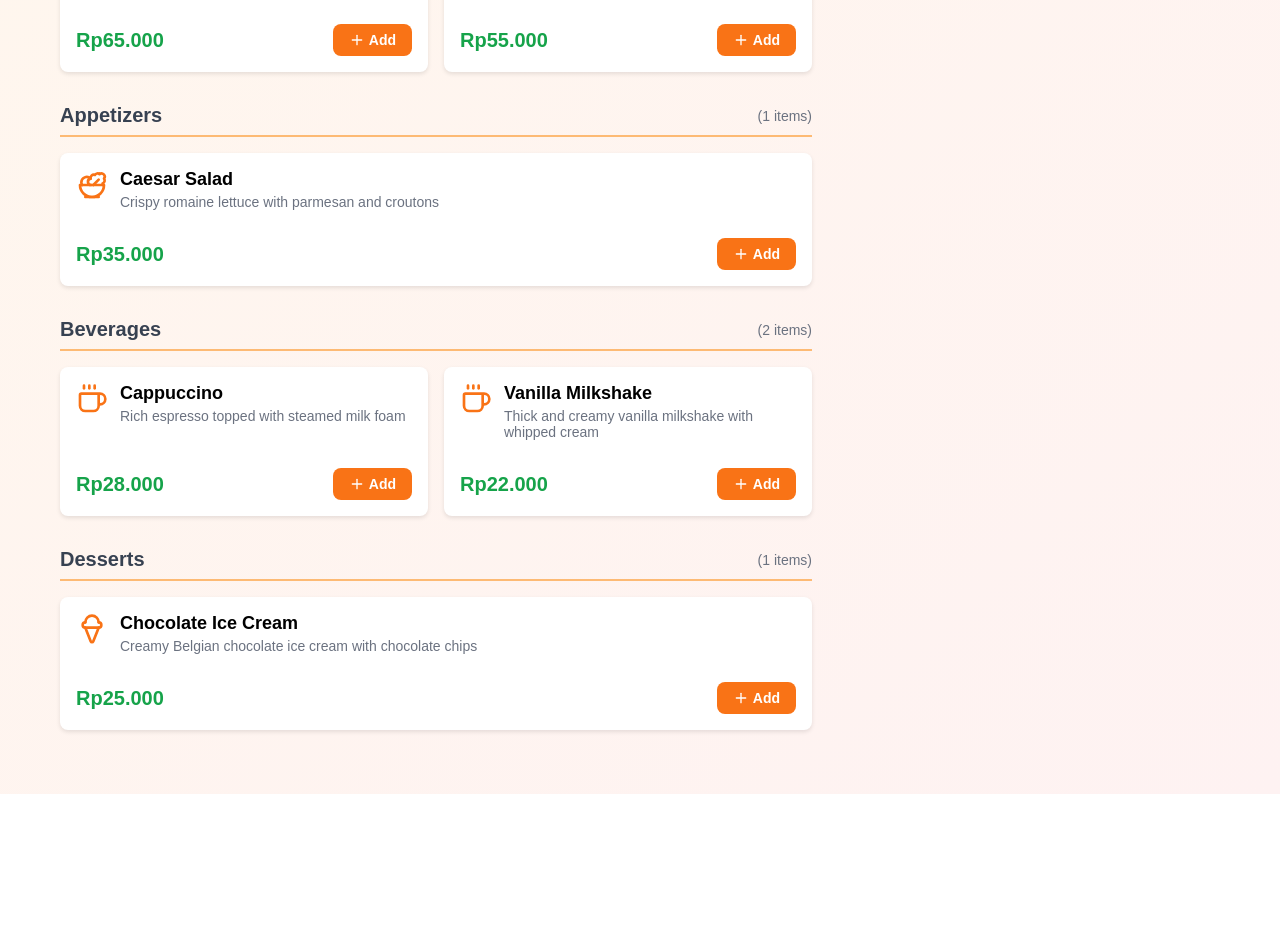
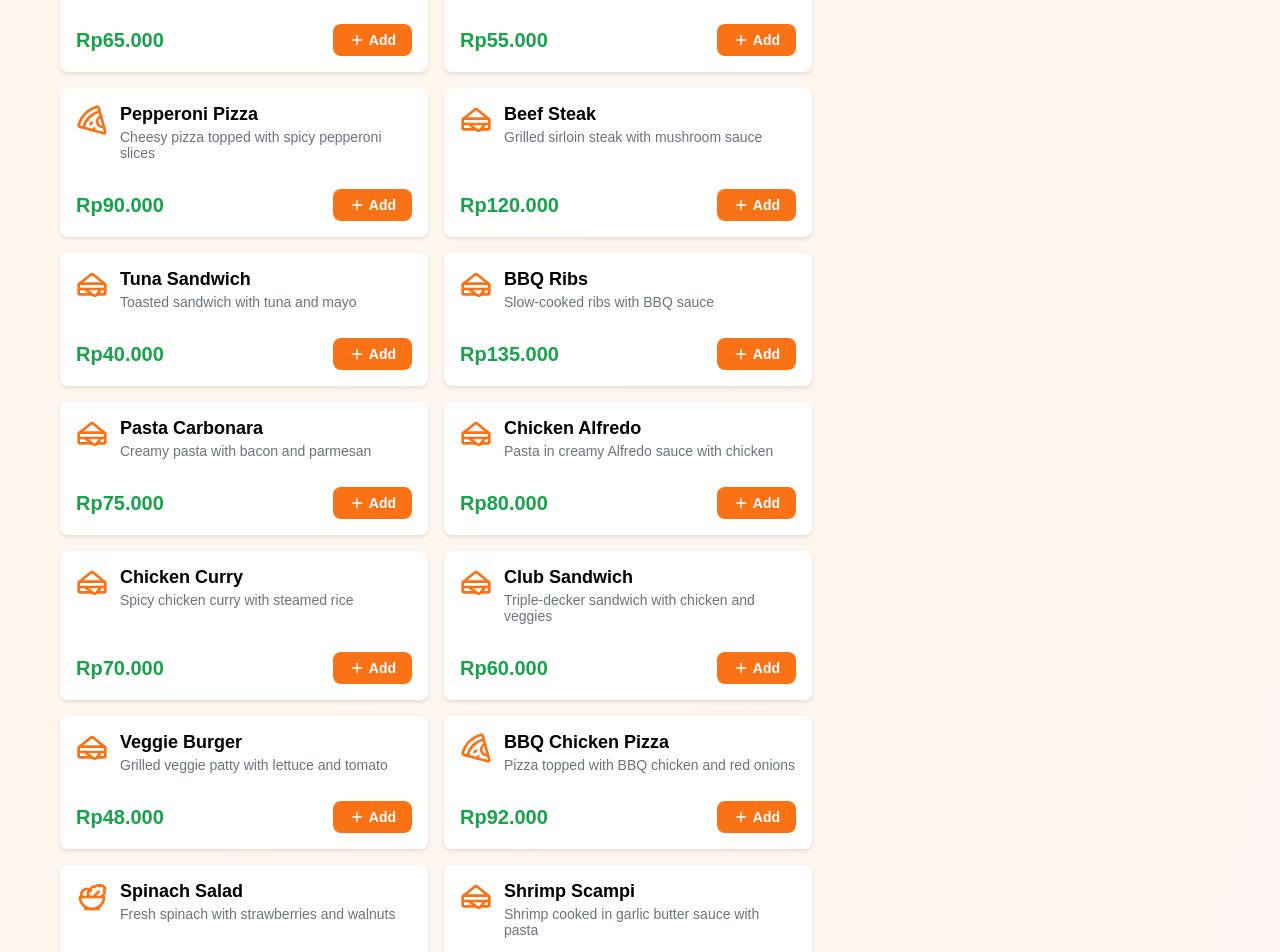
Before and after one commit to Bonaaaa/quickbite-express, a React (Create React App) app: page / in a window 1280 px wide. Shown: the part 460-1412 px from the top of the page. Before the commit the page ends 1254 px from the top, so only its background shows below. Built offline with nearby package versions, Linux system fonts and the light colour scheme.

Commit message:
Update menuData.js

```diff
--- a/src/data/menuData.js
+++ b/src/data/menuData.js
@@ -20,25 +20,25 @@ import { Coffee, Pizza, Salad, IceCream, Sandwich } from 'lucide-react';
 
 export const menuItems = [
   {
-    id: 1, // Primary key untuk cart state management
+    id: 1,
     name: "Classic Burger",
-    category: "Main Course", // Kategori untuk grouping di UI
-    price: 45000, // Number format untuk calculations
+    category: "Main Course",
+    price: 45000,
     description: "Juicy beef patty with lettuce, tomato, and special sauce",
-    icon: <Sandwich size={32} /> // React component untuk consistent icon sizing
+    icon: <Sandwich size={32} />
   },
   {
     id: 2,
     name: "Margherita Pizza",
     category: "Main Course",
-    price: 85000, // Highest price item
+    price: 85000,
     description: "Traditional Italian pizza with fresh mozzarella and basil",
     icon: <Pizza size={32} />
   },
   {
     id: 3,
     name: "Caesar Salad",
-    category: "Appetizers", // Different category untuk variety
+    category: "Appetizers",
     price: 35000,
     description: "Crispy romaine lettuce with parmesan and croutons",
     icon: <Salad size={32} />
@@ -54,7 +54,7 @@ export const menuItems = [
   {
     id: 5,
     name: "Cappuccino",
-    category: "Beverages", // Beverages category
+    category: "Beverages",
     price: 28000,
     description: "Rich espresso topped with steamed milk foam",
     icon: <Coffee size={32} />
@@ -62,8 +62,8 @@ export const menuItems = [
   {
     id: 6,
     name: "Chocolate Ice Cream",
-    category: "Desserts", // Desserts category untuk variety
-    price: 25000, // Lowest price item
+    category: "Desserts",
+    price: 25000,
     description: "Creamy Belgian chocolate ice cream with chocolate chips",
     icon: <IceCream size={32} />
   },
@@ -76,12 +76,348 @@ export const menuItems = [
     icon: <Sandwich size={32} />
   },
   {
-    id: 8, // 8 total items (requirement: >5)
+    id: 8,
     name: "Vanilla Milkshake",
     category: "Beverages",
     price: 22000,
     description: "Thick and creamy vanilla milkshake with whipped cream",
     icon: <Coffee size={32} />
+  },
+  {
+    id: 9,
+    name: "French Fries",
+    category: "Appetizers",
+    price: 20000,
+    description: "Golden crispy fries with ketchup",
+    icon: <Sandwich size={32} />
+  },
+  {
+    id: 10,
+    name: "Pepperoni Pizza",
+    category: "Main Course",
+    price: 90000,
+    description: "Cheesy pizza topped with spicy pepperoni slices",
+    icon: <Pizza size={32} />
+  },
+  {
+    id: 11,
+    name: "Mango Smoothie",
+    category: "Beverages",
+    price: 24000,
+    description: "Fresh mango blended with ice and milk",
+    icon: <Coffee size={32} />
+  },
+  {
+    id: 12,
+    name: "Chicken Nuggets",
+    category: "Appetizers",
+    price: 30000,
+    description: "Crispy fried chicken bites with dip",
+    icon: <Sandwich size={32} />
+  },
+  {
+    id: 13,
+    name: "Beef Steak",
+    category: "Main Course",
+    price: 120000,
+    description: "Grilled sirloin steak with mushroom sauce",
+    icon: <Sandwich size={32} />
+  },
+  {
+    id: 14,
+    name: "Greek Salad",
+    category: "Appetizers",
+    price: 38000,
+    description: "Fresh cucumbers, tomatoes, feta cheese, and olives",
+    icon: <Salad size={32} />
+  },
+  {
+    id: 15,
+    name: "Strawberry Ice Cream",
+    category: "Desserts",
+    price: 25000,
+    description: "Refreshing strawberry ice cream with chunks",
+    icon: <IceCream size={32} />
+  },
+  {
+    id: 16,
+    name: "Latte",
+    category: "Beverages",
+    price: 30000,
+    description: "Smooth espresso with steamed milk",
+    icon: <Coffee size={32} />
+  },
+  {
+    id: 17,
+    name: "Tuna Sandwich",
+    category: "Main Course",
+    price: 40000,
+    description: "Toasted sandwich with tuna and mayo",
+    icon: <Sandwich size={32} />
+  },
+  {
+    id: 18,
+    name: "Onion Rings",
+    category: "Appetizers",
+    price: 25000,
+    description: "Crispy onion rings with dipping sauce",
+    icon: <Sandwich size={32} />
+  },
+  {
+    id: 19,
+    name: "Iced Americano",
+    category: "Beverages",
+    price: 20000,
+    description: "Chilled espresso shot with water and ice",
+    icon: <Coffee size={32} />
+  },
+  {
+    id: 20,
+    name: "Chocolate Cake",
+    category: "Desserts",
+    price: 40000,
+    description: "Moist chocolate cake with fudge layers",
+    icon: <IceCream size={32} />
+  },
+  {
+    id: 21,
+    name: "BBQ Ribs",
+    category: "Main Course",
+    price: 135000,
+    description: "Slow-cooked ribs with BBQ sauce",
+    icon: <Sandwich size={32} />
+  },
+  {
+    id: 22,
+    name: "Pasta Carbonara",
+    category: "Main Course",
+    price: 75000,
+    description: "Creamy pasta with bacon and parmesan",
+    icon: <Sandwich size={32} />
+  },
+  {
+    id: 23,
+    name: "Garlic Bread",
+    category: "Appetizers",
+    price: 20000,
+    description: "Toasted bread with garlic butter",
+    icon: <Sandwich size={32} />
+  },
+  {
+    id: 24,
+    name: "Mojito Mocktail",
+    category: "Beverages",
+    price: 28000,
+    description: "Mint, lime, and soda refreshing drink",
+    icon: <Coffee size={32} />
+  },
+  {
+    id: 25,
+    name: "Brownie Sundae",
+    category: "Desserts",
+    price: 45000,
+    description: "Warm brownie topped with ice cream",
+    icon: <IceCream size={32} />
+  },
+  {
+    id: 26,
+    name: "Chicken Alfredo",
+    category: "Main Course",
+    price: 80000,
+    description: "Pasta in creamy Alfredo sauce with chicken",
+    icon: <Sandwich size={32} />
+  },
+  {
+    id: 27,
+    name: "Caprese Salad",
+    category: "Appetizers",
+    price: 33000,
+    description: "Tomato, mozzarella, and basil drizzled with olive oil",
+    icon: <Salad size={32} />
+  },
+  {
+    id: 28,
+    name: "Espresso Shot",
+    category: "Beverages",
+    price: 18000,
+    description: "Strong Italian espresso shot",
+    icon: <Coffee size={32} />
+  },
+  {
+    id: 29,
+    name: "Lemon Tart",
+    category: "Desserts",
+    price: 30000,
+    description: "Tangy lemon tart with buttery crust",
+    icon: <IceCream size={32} />
+  },
+  {
+    id: 30,
+    name: "Fried Calamari",
+    category: "Appetizers",
+    price: 42000,
+    description: "Crispy fried calamari with garlic mayo dip",
+    icon: <Sandwich size={32} />
+  },
+  {
+    id: 31,
+    name: "Chicken Curry",
+    category: "Main Course",
+    price: 70000,
+    description: "Spicy chicken curry with steamed rice",
+    icon: <Sandwich size={32} />
+  },
+  {
+    id: 32,
+    name: "Pancakes",
+    category: "Desserts",
+    price: 35000,
+    description: "Fluffy pancakes with syrup and butter",
+    icon: <IceCream size={32} />
+  },
+  {
+    id: 33,
+    name: "Fruit Salad",
+    category: "Appetizers",
+    price: 27000,
+    description: "Fresh mixed fruits with honey drizzle",
+    icon: <Salad size={32} />
+  },
+  {
+    id: 34,
+    name: "Hot Chocolate",
+    category: "Beverages",
+    price: 25000,
+    description: "Warm cocoa drink topped with cream",
+    icon: <Coffee size={32} />
+  },
+  {
+    id: 35,
+    name: "Club Sandwich",
+    category: "Main Course",
+    price: 60000,
+    description: "Triple-decker sandwich with chicken and veggies",
+    icon: <Sandwich size={32} />
+  },
+  {
+    id: 36,
+    name: "Cheesecake",
+    category: "Desserts",
+    price: 42000,
+    description: "Creamy cheesecake with strawberry topping",
+    icon: <IceCream size={32} />
+  },
+  {
+    id: 37,
+    name: "Spring Rolls",
+    category: "Appetizers",
+    price: 28000,
+    description: "Crispy rolls filled with vegetables",
+    icon: <Sandwich size={32} />
+  },
+  {
+    id: 38,
+    name: "Green Tea Latte",
+    category: "Beverages",
+    price: 27000,
+    description: "Matcha green tea with milk",
+    icon: <Coffee size={32} />
+  },
+  {
+    id: 39,
+    name: "Chicken Wings",
+    category: "Appetizers",
+    price: 35000,
+    description: "Spicy chicken wings with dip",
+    icon: <Sandwich size={32} />
+  },
+  {
+    id: 40,
+    name: "Tiramisu",
+    category: "Desserts",
+    price: 50000,
+    description: "Classic Italian dessert with coffee and mascarpone",
+    icon: <IceCream size={32} />
+  },
+  {
+    id: 41,
+    name: "Veggie Burger",
+    category: "Main Course",
+    price: 48000,
+    description: "Grilled veggie patty with lettuce and tomato",
+    icon: <Sandwich size={32} />
+  },
+  {
+    id: 42,
+    name: "BBQ Chicken Pizza",
+    category: "Main Course",
+    price: 92000,
+    description: "Pizza topped with BBQ chicken and red onions",
+    icon: <Pizza size={32} />
+  },
+  {
+    id: 43,
+    name: "Spinach Salad",
+    category: "Main Course",
+    price: 36000,
+    description: "Fresh spinach with strawberries and walnuts",
+    icon: <Salad size={32} />
+  },
+  {
+    id: 44,
+    name: "Mocha",
+    category: "Beverages",
+    price: 32000,
+    description: "Espresso with chocolate and steamed milk",
+    icon: <Coffee size={32} />
+  },
+  {
+    id: 45,
+    name: "Vanilla Ice Cream",
+    category: "Desserts",
+    price: 25000,
+    description: "Classic vanilla ice cream with sprinkles",
+    icon: <IceCream size={32} />
+  },
+  {
+    id: 46,
+    name: "Avocado Toast",
+    category: "Appetizers",
+    price: 30000,
+    description: "Toasted bread topped with mashed avocado and spices",
+    icon: <Sandwich size={32} />
+  },
+  {
+    id: 47,
+    name: "Cucumber Mint Cooler",
+    category: "Beverages",
+    price: 26000,
+    description: "Refreshing cucumber and mint drink",
+    icon: <Coffee size={32} />
+  },
+  {
+    id: 48,
+    name: "Shrimp Scampi",
+    category: "Main Course",
+    price: 95000,
+    description: "Shrimp cooked in garlic butter sauce with pasta",
+    icon: <Sandwich size={32} />
+  },
+  {
+    id: 49,
+    name: "Chocolate Mousse",
+    category: "Desserts",
+    price: 40000,
+    description: "Light and airy chocolate mousse dessert",
+    icon: <IceCream size={32} />
+  },
+  {
+    id: 50,
+    name: "Bruschetta",
+    category: "Appetizers",
+    price: 22000,
+    description: "Grilled bread topped with tomatoes and basil",
+    icon: <Sandwich size={32} />
   }
 ];
 
```
